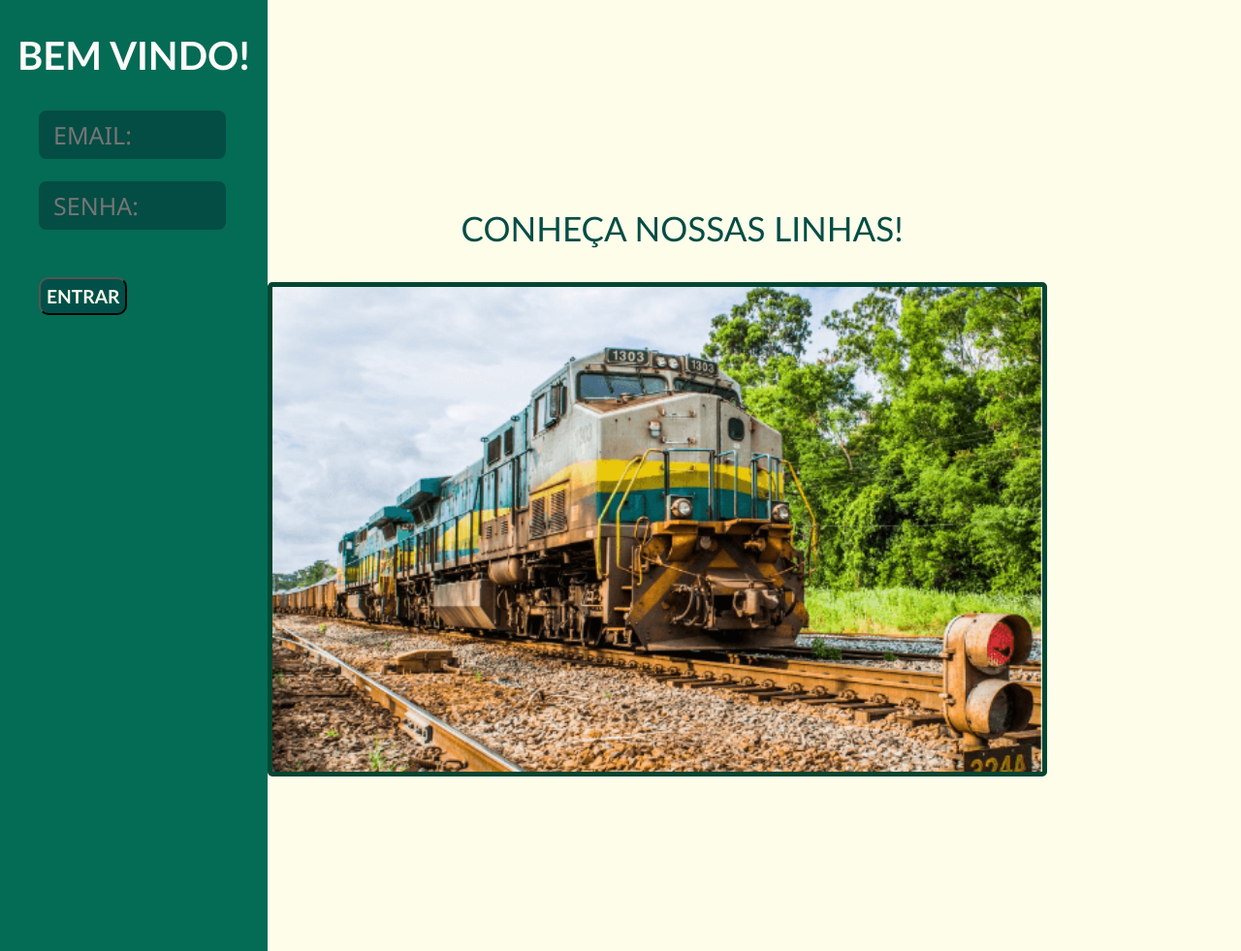
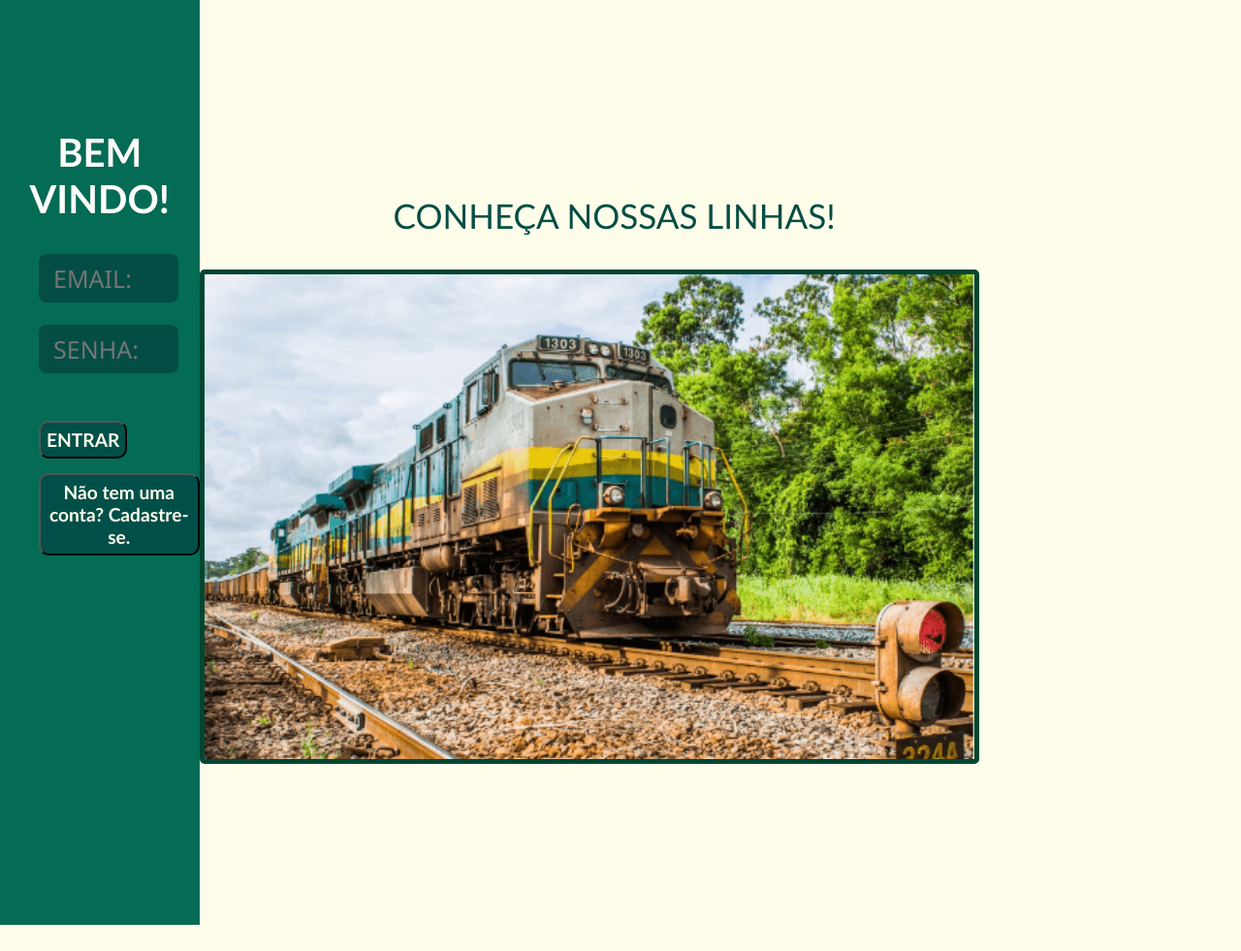
Before and after one commit to miguelpeters/SA-Ferrorama, a PHP site: page /public/login.php in a window 1280 px wide. Shown: the part 78-1059 px from the top of the page at 97% size. After the commit the page ends 1032 px from the top, so only its background shows below. Run offline with PHP 8.4, Linux system fonts and the light colour scheme.

Commit message:
up - arrumei a tela de login

```diff
--- a/assets/style/style.css
+++ b/assets/style/style.css
@@ -250,17 +250,21 @@ button:hover {
    color: rgb(253, 252, 248);
    font-size: large;
 
+
+
 }
 
 #test {
    background-color: aqua;
-   padding: 300px;
+   padding: 100px;
 }
 
 
 .flex {
    display: flex;
    padding: 0px;
+   margin-bottom: 0px;
+   padding-bottom: 0px;
 }
 
 .DE-TRAIN_cadastro {
@@ -269,14 +273,21 @@ button:hover {
 
 
 .blocoLogin {
-   padding-bottom: 640px;
+   padding-bottom: 365px;
+   padding-top: 100px;
    background-color: rgb(4, 107, 85);
    width: 550px;
 
 }
 
+.TextoCadastro {
+   padding-top: 20px;
+   padding-left: 40px;
+   font-size: 20px;
+}
+
 .ImageLogin {
-   margin-right: 200px;
+   margin-right: 270px;
    border: 5px solid rgb(2, 70, 49);
    border-radius: 5px;
 }
@@ -350,6 +361,8 @@ button:hover {
    display: none;
 }
 
+
+
 /* usuarios */
 
 .container_tabela_usuarios{
--- a/public/login.php
+++ b/public/login.php
@@ -39,6 +39,9 @@
                             <br>
                             <button id="loginLad" class="ButtonCadastro">ENTRAR</button>
 
+                            <br>
+                            <button id="loginLad" class="ButtonCadastro">Não tem uma conta? Cadastre-se.</button>
+
 
 
                         </form>
```
